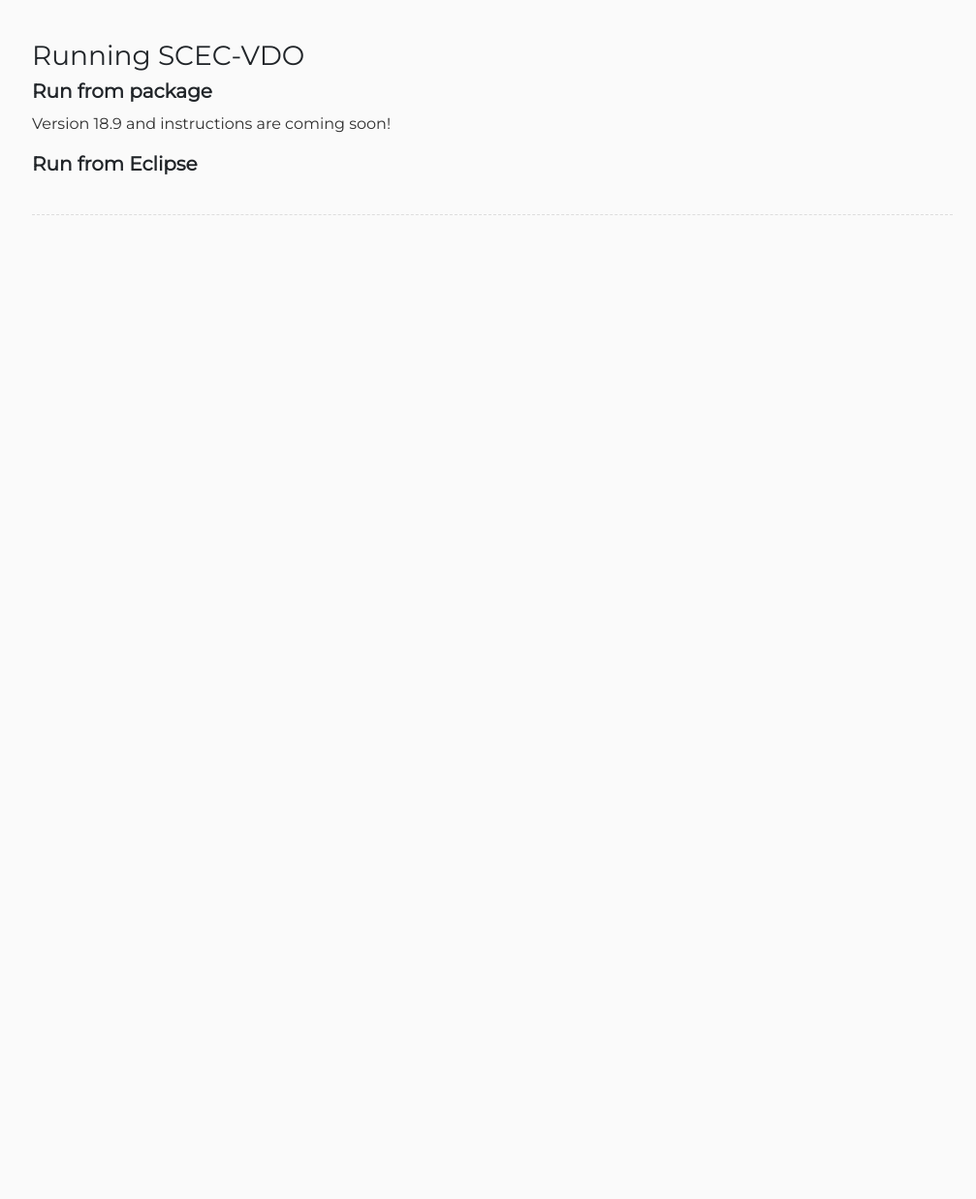
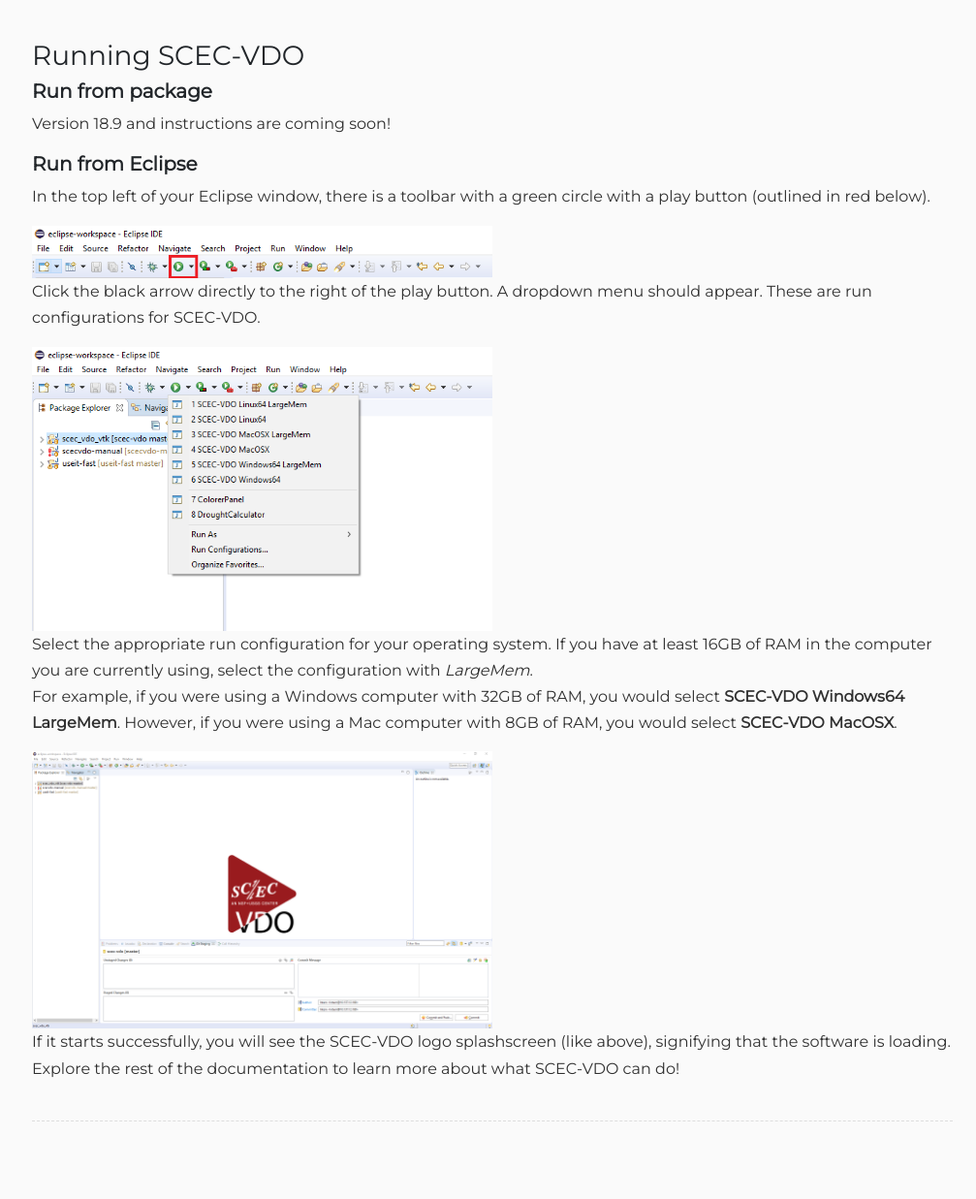
Before and after one commit to gina-yang/scecvdo-man, a PHP site: page /WebContent/manual/UserGuide.html in a window 1280 px wide. Shown: the part 4266-5503 px from the top of the page at 97% size, without its empty margins (257-1264 px from the left). Before the commit the page ends 4488 px from the top, so only its background shows below. Run offline with PHP 8.4, Linux system fonts and the light colour scheme; some libraries are stand-ins or nearby versions.

Commit message:
Finished git run instructions

```diff
--- a/WebContent/manual/UserGuide.html
+++ b/WebContent/manual/UserGuide.html
@@ -189,7 +189,21 @@
 				<p>Version 18.9 and instructions are coming soon!</p>
 
 				<h5>Run from Eclipse</h5>
-				<p></p>
+				<p>In the top left of your Eclipse window, there is a toolbar with a green circle with a play button
+				(outlined in red below).</p>
+				<img src="images/git_run1.PNG" style="width: 50%; height: 50%"/>
+				<p>Click the black arrow directly to the right of the play button. A dropdown menu should appear.
+				These are run configurations for SCEC-VDO.</p>
+				<img src="images/git_run2.png" style="width: 50%; height: 50%"/>
+				<p>Select the appropriate run configuration for your operating system. If you have at least
+				16GB of RAM in the computer you are currently using, select the configuration with <i>LargeMem</i>.
+				</br>For example, if you were using a Windows computer with 32GB of RAM, you would select
+				<b>SCEC-VDO Windows64 LargeMem</b>. However, if you were using a Mac computer with 8GB of RAM, you
+				would select <b>SCEC-VDO MacOSX</b>.</p>
+				<img src="images/git_run3.png" style="width: 50%; height: 50%"/>
+				<p>If it starts successfully, you will see the SCEC-VDO logo splashscreen (like above),
+				signifying that the software is loading. Explore the rest of the documentation to learn more about
+				what SCEC-VDO can do!</p>
 			</div>
 
 			<div class="line"></div>
--- a/WebContent/manual/main.css
+++ b/WebContent/manual/main.css
@@ -26,7 +26,7 @@
 p {
 	font-family: 'Montserrat', sans-serif;
 	font-size: 1em;
-	font-weight: 300;
+
 	line-height: 1.7em;
 	color: #303030;
 }
```
Also changed, not shown: WebContent/manual/images/git_run1.PNG (added), WebContent/manual/images/git_run2.png (added), WebContent/manual/images/git_run3.png (added).
